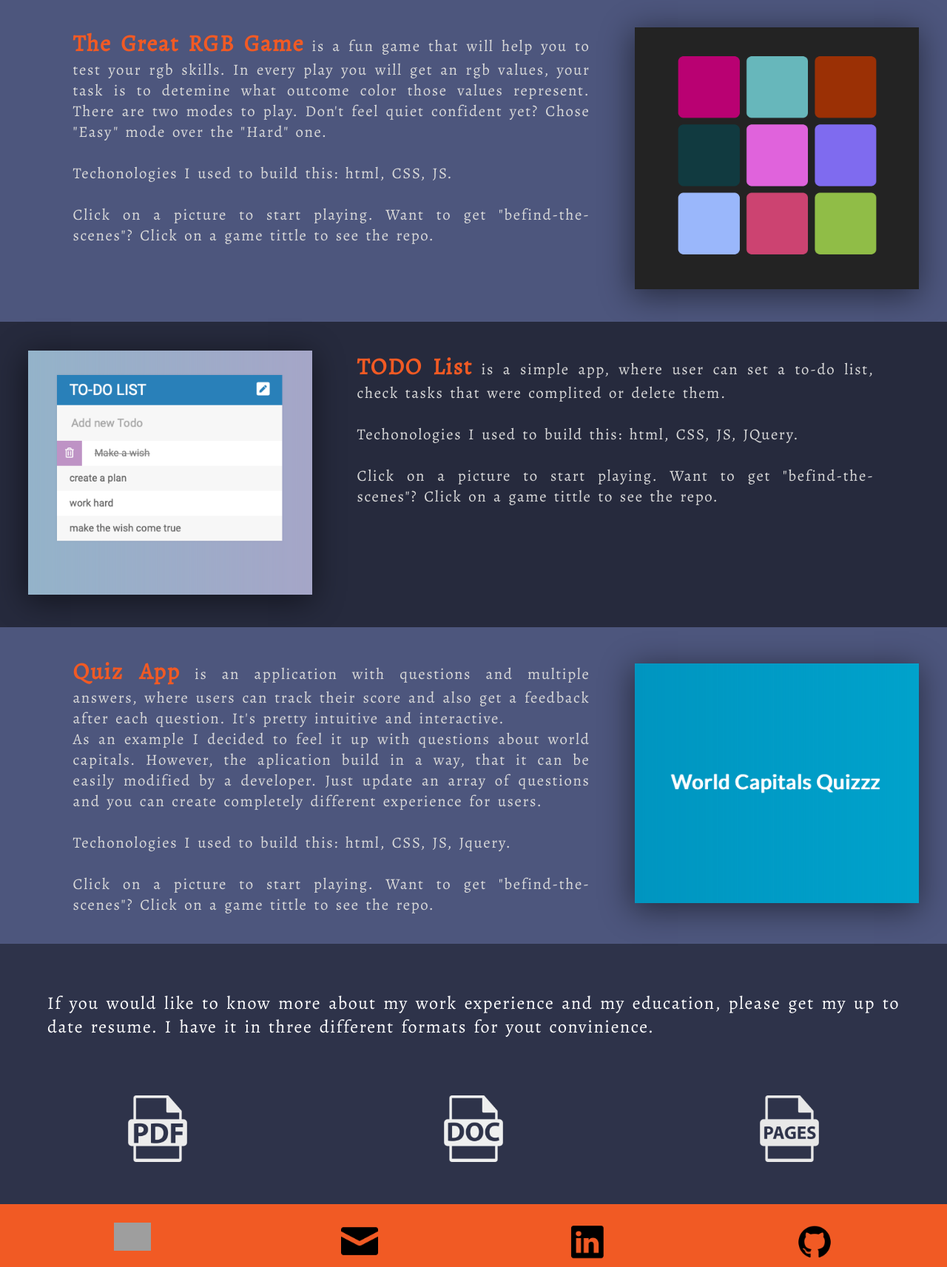
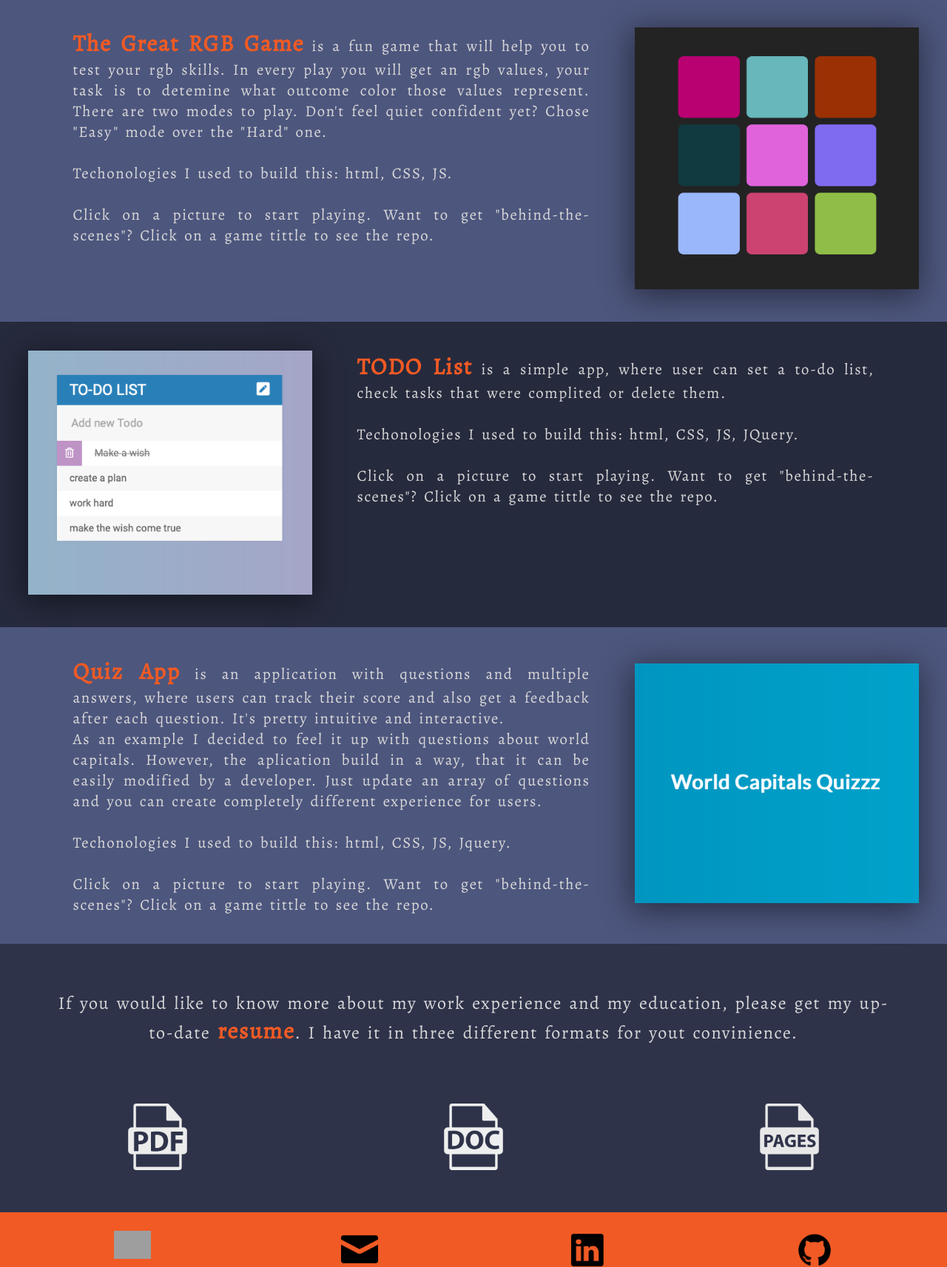
Before and after one commit to pashatay/portfolio, a PHP site: page / in a window 1280 px wide. Shown: the part 855-2568 px from the top of the page at 74% size. Run offline with PHP 8.4, Linux system fonts and the light colour scheme; grey boxes are pictures that could not be loaded.

Commit message:
resume span

```diff
--- a/index.html
+++ b/index.html
@@ -52,7 +52,7 @@
                    Techonologies I used to build this: html, CSS, JS.
                    <br><br>
                    Click on a picture to start playing.
-                   Want to get "befind-the-scenes"? Click on a game tittle to see the repo.
+                   Want to get "behind-the-scenes"? Click on a game tittle to see the repo.
                 </p>
                 <a href="https://pashatay.github.io/RGBGame/" class='a-img' target="_blank"><img class='project-img' src='pics/rgb.png' alt="rgb game screen-shot"></a>
         </div>
@@ -66,7 +66,7 @@
                        Techonologies I used to build this: html, CSS, JS, JQuery.
                        <br><br>
                        Click on a picture to start playing.
-                       Want to get "befind-the-scenes"? Click on a game tittle to see the repo.
+                       Want to get "behind-the-scenes"? Click on a game tittle to see the repo.
                     </p>
                     <a href="https://pashatay.github.io/todoList/" class='a-img' target="_blank"><img class='project-img' src='pics/todo.png' alt="todo screen-shot"></a>
         </div>
@@ -85,15 +85,15 @@
                        Techonologies I used to build this: html, CSS, JS, Jquery.
                        <br><br>
                        Click on a picture to start playing.
-                       Want to get "befind-the-scenes"? Click on a game tittle to see the repo.
+                       Want to get "behind-the-scenes"? Click on a game tittle to see the repo.
                     </p>
                     <a href="https://pashatay.github.io/QuizApp/" class='a-img' target="_blank"><img class='project-img' src='pics/quiz.png' alt="quiz screen-shot"></a>
         </div>
     </div>
 
     <div id='resume-anchor' class="resume">
-        <p>If you would like to know more about my work experience and my education, please get my up
-            to date resume. I have it in three different formats for yout convinience.
+        <p>If you would like to know more about my work experience and my education, please get my
+            up-to-date <span>resume</span>. I have it in three different formats for yout convinience.
         </p>
         <div class="resume-links">
         <div class="resume-downoload"><a href="files/resume-pdf.pdf" download><img class='resume-img' src='icons/pdf.png' alt="pdf-icon"></a></div>
--- a/style.css
+++ b/style.css
@@ -223,14 +223,16 @@ p>a {
 }
 
 .resume>p {
-  display: flex;
-  text-align: justify;
+  display: block;
   width: auto;
-  color: rgb(255, 255, 255);
-  justify-content: center;
   font-size: 1.5em;
   margin-top: 5%;
   margin-bottom: 5%;
+  text-align: center;
+}
+
+.resume>p>span {
+  font-size: 1.3em;
 }
 
 .resume-links {
```
Also changed, not shown: css/4.resume.css (+5 -4 lines).
